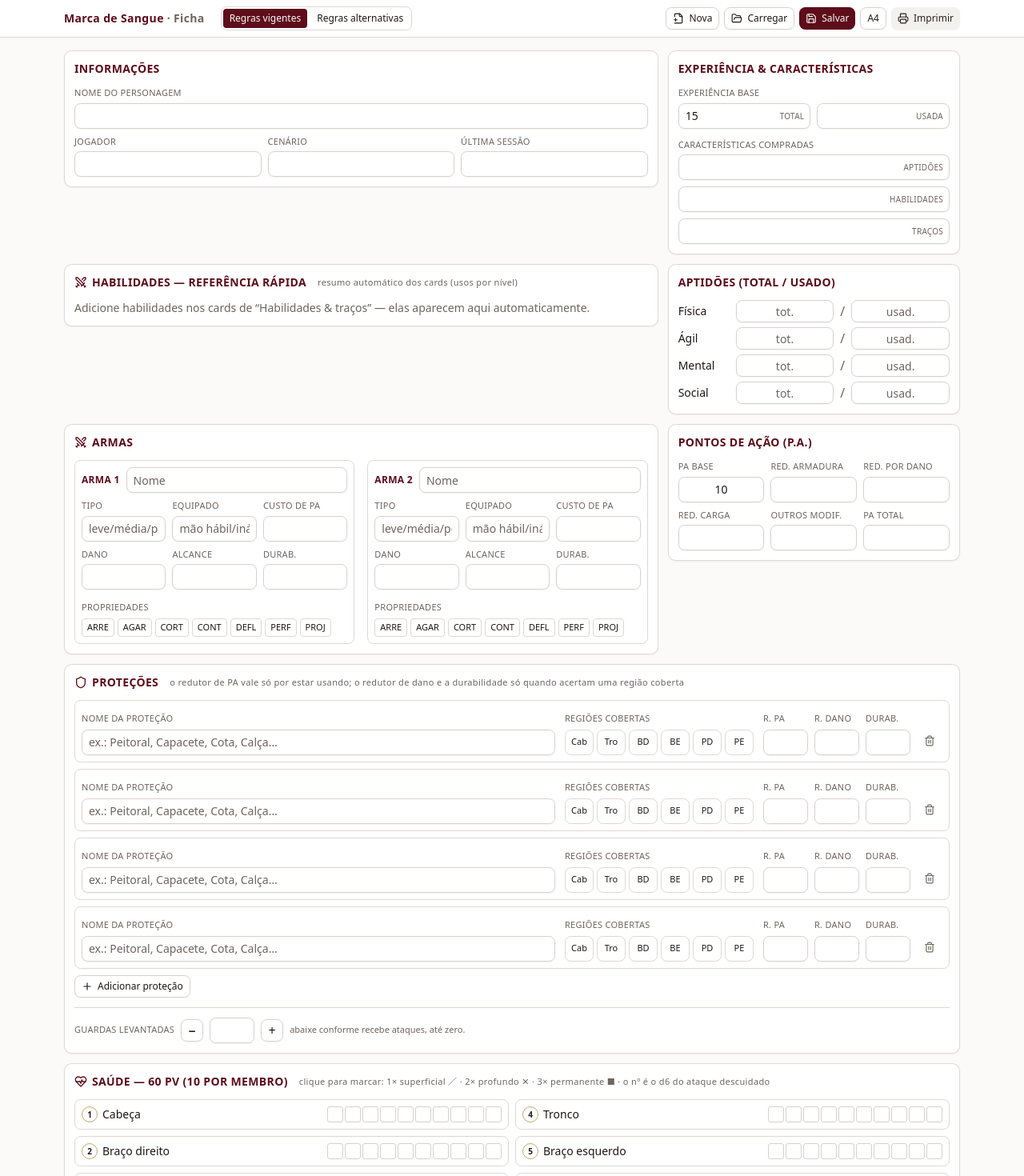
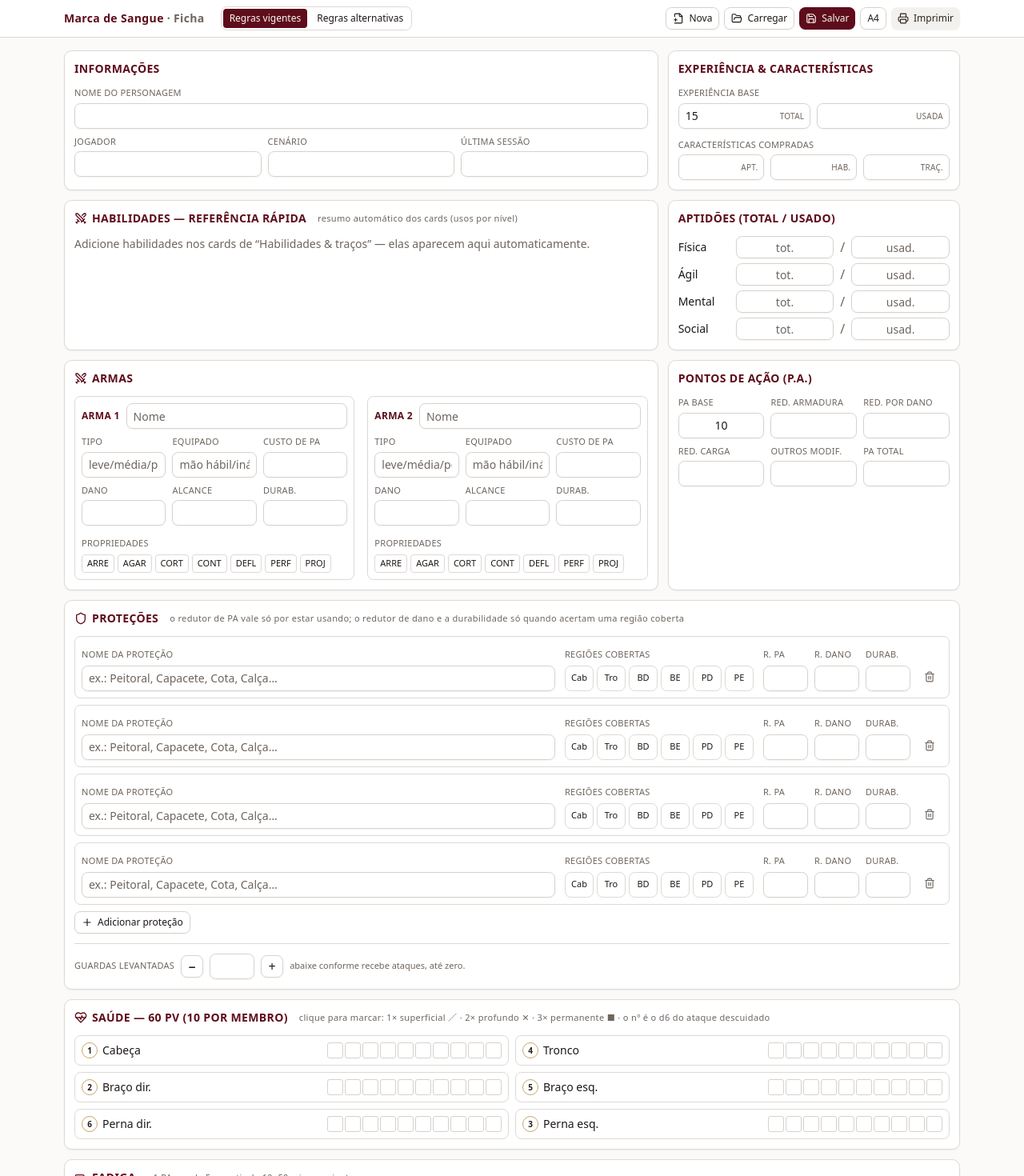
Before and after one commit to andrewallacemf/marca-de-sangue-sistema-de-rpg, a React (Vite) app in the folder ficha/: page / in a window 1280 px wide. Shown: the top 1470 px of the page at 80% size. Built offline with nearby package versions, Linux system fonts and the light colour scheme; the HTML template or start-up script is replaced by a standard one.

Commit message:
Ficha: Saude em linha unica (rotulos dir./esq., sem quebra), caracteristicas lado a lado, cards esticam para preencher a area (align stretch) - Habilidades ref cobre altura de Aptidoes+PA no A4

```diff
--- a/ficha/src/App.tsx
+++ b/ficha/src/App.tsx
@@ -273,10 +273,10 @@ export default function App() {
                 </div>
                 <div>
                   <Label className="mb-1 block">Características compradas</Label>
-                  <div className="flex flex-col gap-2">
-                    <InlineField label="Aptidões" value={ficha.exp.qtdAptidoes} onChange={(e) => update("exp", { ...ficha.exp, qtdAptidoes: e.target.value })} />
-                    <InlineField label="Habilidades" value={ficha.exp.qtdHabilidades} onChange={(e) => update("exp", { ...ficha.exp, qtdHabilidades: e.target.value })} />
-                    <InlineField label="Traços" value={ficha.exp.qtdTracos} onChange={(e) => update("exp", { ...ficha.exp, qtdTracos: e.target.value })} />
+                  <div className="grid grid-cols-3 gap-2">
+                    <InlineField label="Apt." value={ficha.exp.qtdAptidoes} onChange={(e) => update("exp", { ...ficha.exp, qtdAptidoes: e.target.value })} />
+                    <InlineField label="Hab." value={ficha.exp.qtdHabilidades} onChange={(e) => update("exp", { ...ficha.exp, qtdHabilidades: e.target.value })} />
+                    <InlineField label="Traç." value={ficha.exp.qtdTracos} onChange={(e) => update("exp", { ...ficha.exp, qtdTracos: e.target.value })} />
                   </div>
                 </div>
               </CardContent>
@@ -422,13 +422,13 @@ export default function App() {
               <CardContent className="grid grid-cols-1 gap-2 sm:grid-cols-2">
                 {MEMBROS.map((m) => (
                   <div key={m.key} className="flex items-center justify-between gap-2 rounded-md border p-2">
-                    <span className="flex items-center gap-1.5 text-sm font-medium">
-                      <span className="flex h-5 w-5 items-center justify-center rounded-full border border-accent text-[10px] font-bold text-accent-foreground">
+                    <span className="flex shrink-0 items-center gap-1.5 whitespace-nowrap text-sm font-medium">
+                      <span className="flex h-5 w-5 shrink-0 items-center justify-center rounded-full border border-accent text-[10px] font-bold text-accent-foreground">
                         {m.d6}
                       </span>
                       {m.label}
                     </span>
-                    <div className="flex gap-0.5">
+                    <div className="flex shrink-0 gap-0.5">
                       {ficha.saude[m.key].map((st, ci) => (
                         <DamageCell
                           key={ci}
--- a/ficha/src/components/ui.tsx
+++ b/ficha/src/components/ui.tsx
@@ -160,7 +160,7 @@ export function InlineField({
 }) {
   return (
     <div className="relative">
-      <Input className="pr-[4.5rem]" value={value} onChange={onChange} />
+      <Input className="pr-11" value={value} onChange={onChange} />
       <span className="pointer-events-none absolute right-2 top-1/2 -translate-y-1/2 text-[10px] font-medium uppercase tracking-wide text-muted-foreground">
         {label}
       </span>
--- a/ficha/src/index.css
+++ b/ficha/src/index.css
@@ -63,7 +63,7 @@
     display: grid;
     grid-template-columns: repeat(3, minmax(0, 1fr));
     gap: 0.75rem;
-    align-items: start;
+    align-items: stretch;
     grid-template-areas:
       "info info exp"
       "hab hab apt"
@@ -79,7 +79,7 @@
   display: grid;
   grid-template-columns: repeat(5, minmax(0, 1fr));
   gap: 4mm;
-  align-items: start;
+  align-items: stretch;
   grid-template-areas:
     "info info info exp exp"
     "hab hab hab apt apt"
@@ -199,7 +199,7 @@
     display: grid;
     grid-template-columns: repeat(5, minmax(0, 1fr));
     gap: 4mm;
-    align-items: start;
+    align-items: stretch;
     grid-template-areas:
       "info info info exp exp"
       "hab hab hab apt apt"
--- a/ficha/src/lib/ficha.ts
+++ b/ficha/src/lib/ficha.ts
@@ -85,10 +85,10 @@ export type MembroKey = "cabeca" | "tronco" | "bracoE" | "bracoD" | "pernaE" | "
 export const MEMBROS: { key: MembroKey; label: string; d6: number; abbr: string }[] = [
   { key: "cabeca", label: "Cabeça", d6: 1, abbr: "Cab" },
   { key: "tronco", label: "Tronco", d6: 4, abbr: "Tro" },
-  { key: "bracoD", label: "Braço direito", d6: 2, abbr: "BD" },
-  { key: "bracoE", label: "Braço esquerdo", d6: 5, abbr: "BE" },
-  { key: "pernaD", label: "Perna direita", d6: 6, abbr: "PD" },
-  { key: "pernaE", label: "Perna esquerda", d6: 3, abbr: "PE" },
+  { key: "bracoD", label: "Braço dir.", d6: 2, abbr: "BD" },
+  { key: "bracoE", label: "Braço esq.", d6: 5, abbr: "BE" },
+  { key: "pernaD", label: "Perna dir.", d6: 6, abbr: "PD" },
+  { key: "pernaE", label: "Perna esq.", d6: 3, abbr: "PE" },
 ];
 
 export function novaArma(): Arma {
```
